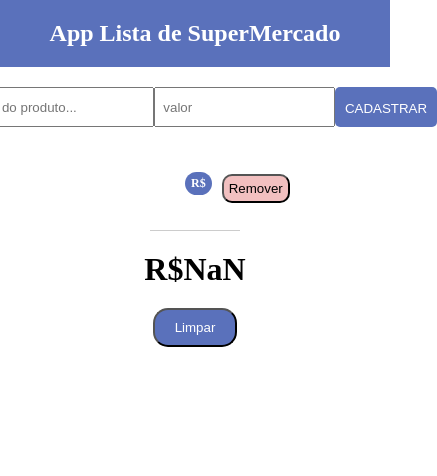
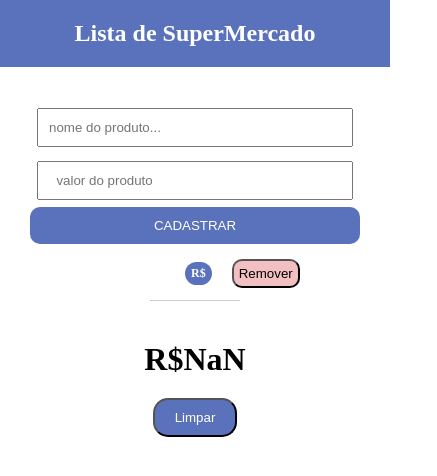
Before and after one commit to TiagoPdaS/lista-de-supermercado, a plain HTML site: page index.html in a window 390 px wide. Both pictures are taken after a click on the input "CADASTRAR". Shown: the whole page, 437 px wide, since content can reach past the window. Drawn offline with Linux system fonts and the light colour scheme.

Commit message:
responsivo
fixando o ressponsivo

```diff
--- a/index.html
+++ b/index.html
@@ -9,21 +9,25 @@
 </head>
 <body>
         <header>
-            <h2>App Lista de SuperMercado</h2>
+            <h2>Lista de SuperMercado</h2>
         </header>
+
+
+        <div class="lista">
         <div class="lista-cadastro">
             <input type="text" placeholder="nome do produto..."
             name="nome_produto" />
 
-            <input type="number" name="price" placeholder="  valor" step="0.01"
+            <input  type="number" name="price" placeholder="  valor do produto" step="0.01"
             title="This should be a number with up to 2 decimal places."/>
 
         <div class="botao-cadastrar">
-            <input style="background-color:#5a71bb; color: white;
-             border-color:white; border:none; "
+            <input style="background-color:#5a71bb; color: white; border-color:white; border:none; "
              type="submit" name="acao" value="CADASTRAR"/>
         </div>
         </div>
+    </div>
+
 
         <div class="lista-produtos">
 
--- a/style.css
+++ b/style.css
@@ -13,20 +13,30 @@ header {
 
 .lista-cadastro {
     display: flex;
-    justify-content:center;
+    justify-content: center;
     margin: 10px;
     padding: 10px 20px;
     height: 60px;
+    margin-top: 45px; /* Adicionar espaço entre o cabeçalho e os campos de entrada */
+}
+
+.lista-cadastro input[type=text],
+.lista-cadastro input[type=number],
+.lista-cadastro .botao-cadastrar {
+    margin-right: 10px;
+}
+
+.lista-cadastro input[type=number] {
+    margin-left: 10px;
 }
 
 .lista-cadastro input[type=text] {
     height: 40px;
     padding: 0 10px;
-
 }
 
 .botao-cadastrar {
-    padding: 10px ;
+    padding: 10px;
     font-size: 20px;
     border: solid rgb(153, 153, white);
     background-color: #5a71bb;
@@ -41,17 +51,20 @@ header {
     padding: 5px;
     margin: 20px 150px;
     border-bottom: 1px solid #ccc;
+    flex-wrap: wrap; /* Permitir quebra de linha para melhor alinhamento */
 }
 
 .lista-produto-single h3 {
     padding: 10px;
     margin-bottom: 10px;
+    flex: 1; /* Permitir que o nome do produto ocupe o espaço disponível */
 }
 
 h3.price-produto {
     display: flex;
-    align-items: end;
+    align-items: center;
     font-size: 14px;
+    margin-right: 10px; /* Adicionar espaço entre o preço e o botão de remover */
 }
 
 h3.price-produto > span {
@@ -64,6 +77,8 @@ h3.price-produto > span {
 .soma-produto {
     margin: 20px;
     text-align: center;
+    clear: both; /* Garantir que a exibição do total não se sobreponha a outros elementos */
+    margin-top: 40px; /* Adicionar espaço acima da exibição do total */
 }
 
 .remove-item {
@@ -72,6 +87,7 @@ h3.price-produto > span {
     cursor: pointer;
     margin-bottom: 10px;
     border-radius: 10px;
+    flex-shrink: 0; /* Impedir que o botão encolha */
 }
 
 .b-limpar {
@@ -85,28 +101,69 @@ h3.price-produto > span {
     background-color: #5a71bb;
 }
 
+.lista-produtos {
+    margin-top: 40px; /* Adicionar espaço entre a lista de produtos e o botão de cadastrar */
+}
+
 /* Media Query para dispositivos com largura máxima de 600px (modo mobile) */
 @media only screen and (max-width: 600px) {
-    .lista-cadastro input[type=text] {
-        margin-bottom: 10px; /* Ajustar o espaço entre os inputs */
+    .lista-cadastro {
+        flex-direction: column;
+        margin-top: 80px;
+    }
+
+    .lista-cadastro input[type=text],
+    .lista-cadastro input[type=number],
+    .lista-cadastro .botao-cadastrar {
+        margin-bottom: 10px;
+        padding: 10px; /* Garantir o mesmo padding para ambos os campos de entrada */
+       /* Garantir a mesma largura para ambos os campos de entrada e botão */
+    }
+
+    .lista-cadastro input[type=text],
+    .lista-cadastro input[type=number] {
+        padding: 10px;
+        margin: 7px; /* Garantir a mesma margem para ambos os campos de entrada */
     }
 
     .botao-cadastrar {
-        font-size: 18px; /* Reduzir o tamanho da fonte do botão */
+        text-align: center;
+        font-size: 15px; /* Reduzir o tamanho da fonte do botão */
+        color: white;
+        padding: 10px 20px;
+        border-radius: 10px;
+        background-color: #5a71bb;
+        border: none;
+        width: 100%; /* Garantir que o botão ocupe toda a largura disponível */
+
+    }
+
+    .lista-produto-single {
+        flex-direction: row; /* Alinhar os itens lado a lado */
+        align-items: center;
+        justify-content: space-between;
+        flex-wrap: nowrap; /* Impedir quebra de linha */
     }
 
     .lista-produto-single h3 {
         font-size: 16px; /* Reduzir o tamanho da fonte dos itens */
+        flex: 1; /* Permitir que o nome do produto ocupe o espaço disponível */
     }
 
     h3.price-produto {
-        margin-bottom: 10px;
+        margin-bottom: 0;
+        font-size: 12px; /* Reduzir o tamanho da fonte do preço */
+        margin-right: 10px; /* Adicionar espaço entre o preço e o botão de remover */
+    }
+
+    h3.price-produto > span {
+        margin-bottom: 0;
+        padding: 4px 6px; /* Ajustar o padding do preço */
         font-size: 12px; /* Reduzir o tamanho da fonte do preço */
     }
 
-    h3.price-produto > span {
-        margin-bottom: 10px;
-        padding: 4px 6px; /* Ajustar o padding do preço */
-        font-size: 12px; /* Reduzir o tamanho da fonte do preço */
+    .remove-item {
+        margin-bottom: 0;
+        flex-shrink: 0; /* Impedir que o botão encolha */
     }
 }
```
